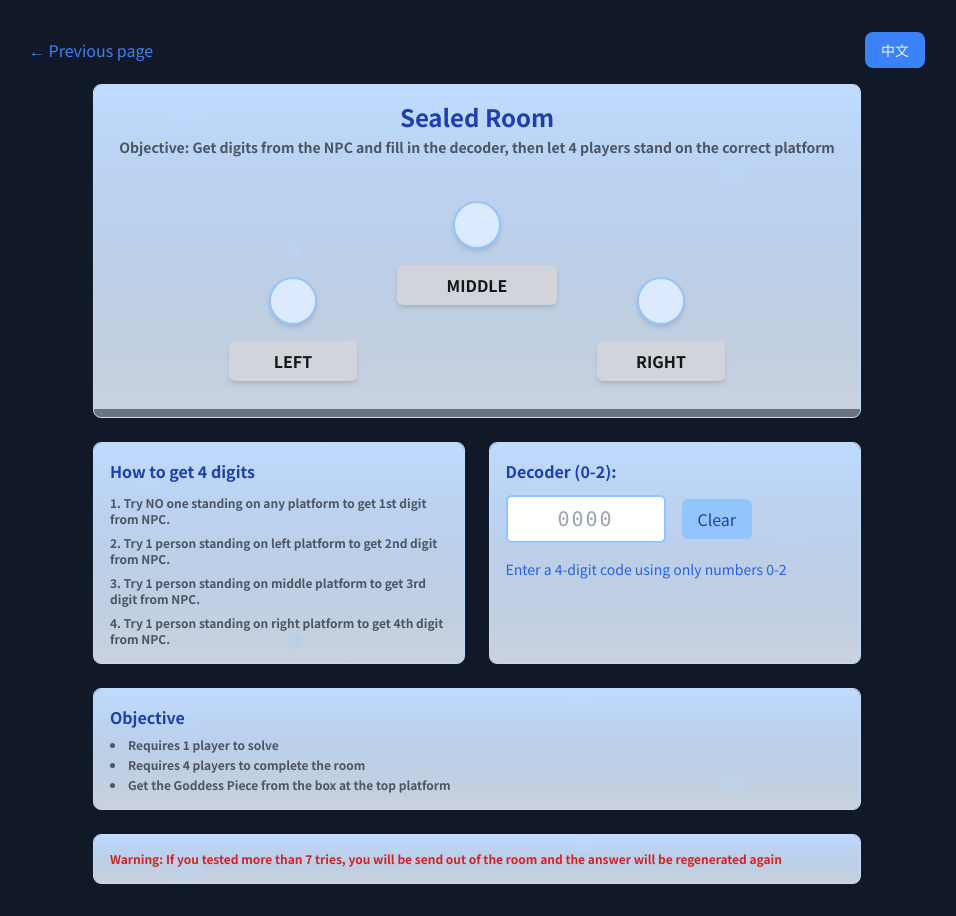
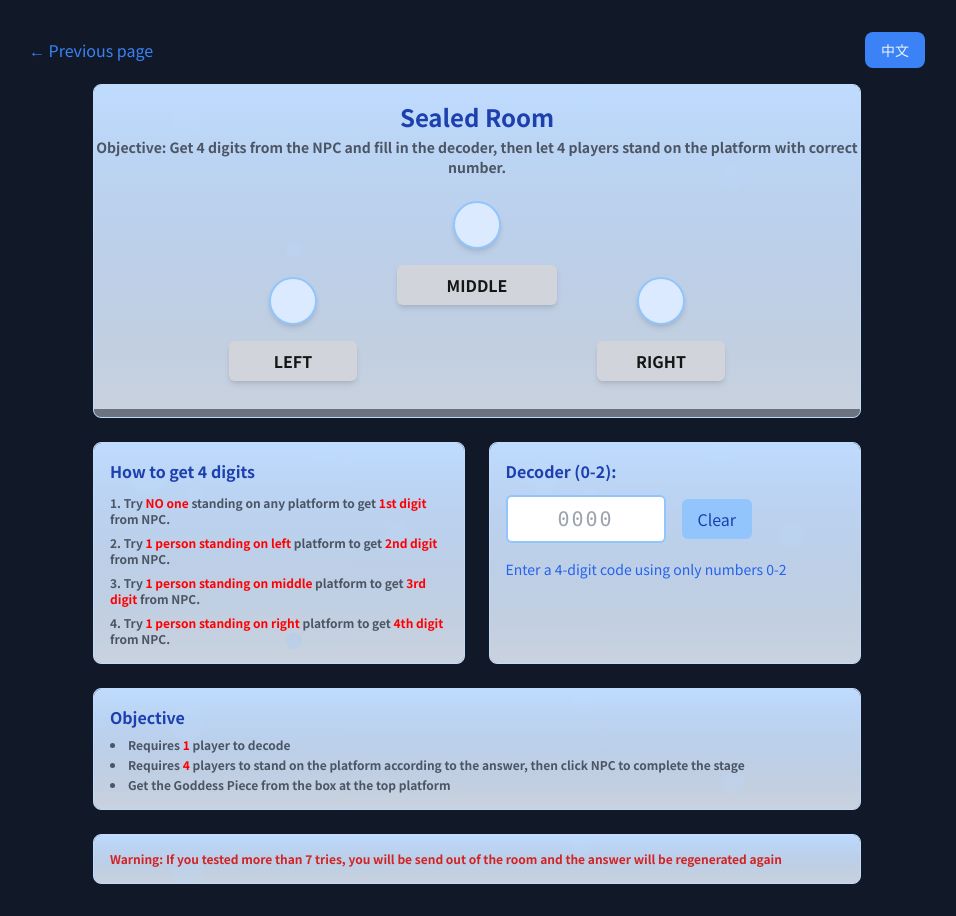
Before and after one commit to Heartkage/ms-tools, a Next.js app: page /party-quest/orbis/rooms/sealed in a window 1280 px wide. Shown: the whole page, without its empty margins (163-1119 px from the left). Built offline with nearby package versions, Linux system fonts and the light colour scheme.

Commit message:
add: translation with custom html color tags

```diff
--- a/app/party-quest/orbis/rooms/garden/page.tsx
+++ b/app/party-quest/orbis/rooms/garden/page.tsx
@@ -15,7 +15,7 @@ type Platform = {
 };
 
 export default function GardenRoom() {
-  const { t } = useLanguage();
+  const { t, tHtml } = useLanguage();
   const [copySuccess, setCopySuccess] = useState(false);
 
   // Initialize platforms with empty pots
@@ -275,11 +275,11 @@ export default function GardenRoom() {
         <div className="relative z-10">
           <div className="text-text-primary font-semibold mb-2">{t('common.objective')}</div>
           <ul className="list-decimal list-inside space-y-1 font-semibold text-xs text-text-secondary">
-            <li>{t('pages.orbisPQ.rooms.garden.objective1')}</li>
-            <li>{t('pages.orbisPQ.rooms.garden.objective2')}</li>
-            <li>{t('pages.orbisPQ.rooms.garden.objective3')}</li>
-            <li>{t('pages.orbisPQ.rooms.garden.objective4')}</li>
-            <li>{t('pages.orbisPQ.rooms.garden.objective5')}</li>
+            <li dangerouslySetInnerHTML={tHtml('pages.orbisPQ.rooms.garden.objective1')} />
+            <li dangerouslySetInnerHTML={tHtml('pages.orbisPQ.rooms.garden.objective2')} />
+            <li dangerouslySetInnerHTML={tHtml('pages.orbisPQ.rooms.garden.objective3')} />
+            <li dangerouslySetInnerHTML={tHtml('pages.orbisPQ.rooms.garden.objective4')} />
+            <li dangerouslySetInnerHTML={tHtml('pages.orbisPQ.rooms.garden.objective5')} />
           </ul>
         </div>
       </div>
--- a/app/party-quest/orbis/rooms/lobby/page.tsx
+++ b/app/party-quest/orbis/rooms/lobby/page.tsx
@@ -34,7 +34,7 @@ const DAY_COLORS: Record<string, DayInfo> = {
 };
 
 export default function Lobby() {
-  const { t } = useLanguage();
+  const { t, tHtml } = useLanguage();
   const [currentTime, setCurrentTime] = useState('');
   const [localTime, setLocalTime] = useState('');
   const [nextDayTime, setNextDayTime] = useState('');
@@ -227,7 +227,7 @@ export default function Lobby() {
             {currentTime}
           </div>
           <div className="text-xs sm:text-sm text-altText-secondary">
-            {t('pages.orbisPQ.rooms.lobby.serverTime', { server: selectedServer.displayName })} <span>({selectedServer.name === 'NA' ? 'EST/UTC-5' : selectedServer.name === 'TW' ? 'EST/UTC-5' : 'KST/UTC+9'})</span>
+            <span dangerouslySetInnerHTML={tHtml('pages.orbisPQ.rooms.lobby.serverTime', { server: selectedServer.displayName })} /> <span>({selectedServer.name === 'NA' ? 'EST/UTC-5' : selectedServer.name === 'TW' ? 'EST/UTC-5' : 'KST/UTC+9'})</span>
           </div>
         </div>
 
--- a/app/party-quest/orbis/rooms/on-the-way-up/page.tsx
+++ b/app/party-quest/orbis/rooms/on-the-way-up/page.tsx
@@ -7,7 +7,7 @@ import { roomConfig } from '../../constants';
 import { copyToClipboard } from '../../../../../lib/utils/clipboard';
 
 export default function OnTheWayUp() {
-  const { t } = useLanguage();
+  const { t, tHtml } = useLanguage();
   const [isLoading, setIsLoading] = useState(true);
   const [toggleStates, setToggleStates] = useState<number[][][]>([
     // First section - 4x4 grid
@@ -375,9 +375,9 @@ export default function OnTheWayUp() {
 
         <div className="relative z-10">
           <div className="text-text-primary font-semibold mb-2">{t('common.objective')}</div>
-          <ul className="list-disc list-inside space-y-1 font-semibold text-xs text-text-secondary">
+          <ul className="list-decimal list-inside space-y-1 font-semibold text-xs text-text-secondary">
             <li>{t('pages.orbisPQ.rooms.onTheWayUp.requirement1')}</li>
-            <li>{t('pages.orbisPQ.rooms.onTheWayUp.requirement2')}</li>
+            <li dangerouslySetInnerHTML={tHtml('pages.orbisPQ.rooms.onTheWayUp.requirement2')} />
             <li>{t('pages.orbisPQ.rooms.onTheWayUp.requirement3')}</li>
           </ul>
         </div>
--- a/app/party-quest/orbis/rooms/sealed/page.tsx
+++ b/app/party-quest/orbis/rooms/sealed/page.tsx
@@ -5,7 +5,7 @@ import { useLanguage } from '../../../../../contexts/LanguageContext';
 import { copyToClipboard } from '../../../../../lib/utils/clipboard';
 
 export default function SealedRoom() {
-  const { t } = useLanguage();
+  const { t, tHtml } = useLanguage();
   const [codeInput, setCodeInput] = useState('');
   const [showError, setShowError] = useState(false);
   const [copySuccess, setCopySuccess] = useState(false);
@@ -167,10 +167,10 @@ export default function SealedRoom() {
           <div className="relative z-10">
             <h3 className="text-base font-semibold text-text-primary mb-3">{t('pages.orbisPQ.rooms.sealed.howToGetDigits')}</h3>
             <div className="space-y-2 text-xs font-semibold text-text-secondary">
-              <p>{t('pages.orbisPQ.rooms.sealed.step1')}</p>
-              <p>{t('pages.orbisPQ.rooms.sealed.step2')}</p>
-              <p>{t('pages.orbisPQ.rooms.sealed.step3')}</p>
-              <p>{t('pages.orbisPQ.rooms.sealed.step4')}</p>
+              <p dangerouslySetInnerHTML={tHtml('pages.orbisPQ.rooms.sealed.step1')} />
+              <p dangerouslySetInnerHTML={tHtml('pages.orbisPQ.rooms.sealed.step2')} />
+              <p dangerouslySetInnerHTML={tHtml('pages.orbisPQ.rooms.sealed.step3')} />
+              <p dangerouslySetInnerHTML={tHtml('pages.orbisPQ.rooms.sealed.step4')} />
             </div>
           </div>
         </div>
@@ -277,8 +277,8 @@ export default function SealedRoom() {
         <div className="relative z-10">
           <div className="text-text-primary font-semibold mb-2">{t('common.objective')}</div>
           <ul className="list-disc list-inside space-y-1 font-semibold text-xs text-text-secondary">
-            <li>{t('pages.orbisPQ.rooms.sealed.requirement1')}</li>
-            <li>{t('pages.orbisPQ.rooms.sealed.requirement2')}</li>
+            <li dangerouslySetInnerHTML={tHtml('pages.orbisPQ.rooms.sealed.requirement1')} />
+            <li dangerouslySetInnerHTML={tHtml('pages.orbisPQ.rooms.sealed.requirement2')} />
             <li>{t('pages.orbisPQ.rooms.sealed.requirement3')}</li>
           </ul>
         </div>
--- a/contexts/LanguageContext.tsx
+++ b/contexts/LanguageContext.tsx
@@ -11,6 +11,7 @@ interface LanguageContextType {
   language: Language;
   setLanguage: (lang: Language) => void;
   t: (key: string, params?: Record<string, string>) => string;
+  tHtml: (key: string, params?: Record<string, string>) => { __html: string };
 }
 
 const messages: Record<Language, typeof enMessages> = {
@@ -51,7 +52,7 @@ export function LanguageProvider({ children }: { children: React.ReactNode }) {
     setLanguage(detectedLanguage);
   }, []);
 
-  const t = (key: string, params?: Record<string, string>) => {
+  const getTranslation = (key: string, params?: Record<string, string>) => {
     const keys = key.split('.');
     let value: any = messages[language];
 
@@ -70,6 +71,21 @@ export function LanguageProvider({ children }: { children: React.ReactNode }) {
     return result;
   };
 
+  const t = (key: string, params?: Record<string, string>) => {
+    return getTranslation(key, params);
+  };
+
+  const tHtml = (key: string, params?: Record<string, string>) => {
+    const translation = getTranslation(key, params);
+    // Replace \n with <br />
+    const withLineBreaks = translation.replace(/\\n/g, '<br />');
+    // Replace <color=#RRGGBB> with <span style="color: #RRGGBB">
+    const withColors = withLineBreaks.replace(/<color=#([0-9A-Fa-f]{6})>/g, '<span style="color: #$1">');
+    // Replace </color> with </span>
+    const withClosedColors = withColors.replace(/<\/color>/g, '</span>');
+    return { __html: withClosedColors };
+  };
+
   const handleSetLanguage = (lang: Language) => {
     setLanguage(lang);
     if (typeof window !== 'undefined') {
@@ -80,14 +96,14 @@ export function LanguageProvider({ children }: { children: React.ReactNode }) {
   // Prevent hydration mismatch by not rendering content until mounted
   if (!mounted) {
     return (
-      <LanguageContext.Provider value={{ language: 'en', setLanguage: handleSetLanguage, t }}>
+      <LanguageContext.Provider value={{ language: 'en', setLanguage: handleSetLanguage, t, tHtml }}>
         {children}
       </LanguageContext.Provider>
     );
   }
 
   return (
-    <LanguageContext.Provider value={{ language, setLanguage: handleSetLanguage, t }}>
+    <LanguageContext.Provider value={{ language, setLanguage: handleSetLanguage, t, tHtml }}>
       {children}
     </LanguageContext.Provider>
   );
--- a/messages/en.json
+++ b/messages/en.json
@@ -93,20 +93,20 @@
         "sealed": {
           "title": "Sealed Room",
           "shortTitle": "Sealed",
-          "solvePuzzle": "Objective: Get digits from the NPC and fill in the decoder, then let 4 players stand on the correct platform",
+          "solvePuzzle": "Objective: Get 4 digits from the NPC and fill in the decoder, then let 4 players stand on the platform with correct number.",
           "howToGetDigits": "How to get 4 digits",
-          "step1": "1. Try NO one standing on any platform to get 1st digit from NPC.",
-          "step2": "2. Try 1 person standing on left platform to get 2nd digit from NPC.",
-          "step3": "3. Try 1 person standing on middle platform to get 3rd digit from NPC.",
-          "step4": "4. Try 1 person standing on right platform to get 4th digit from NPC.",
+          "step1": "1. Try <color=#ff0000>NO one</color> standing on any platform to get <color=#ff0000>1st digit</color> from NPC.",
+          "step2": "2. Try <color=#ff0000>1 person standing on left</color> platform to get <color=#ff0000>2nd digit</color> from NPC.",
+          "step3": "3. Try <color=#ff0000>1 person standing on middle</color> platform to get <color=#ff0000>3rd digit</color> from NPC.",
+          "step4": "4. Try <color=#ff0000>1 person standing on right</color> platform to get <color=#ff0000>4th digit</color> from NPC.",
           "enterCode": "Decoder (0-2):",
           "clear": "Clear",
           "enterCodeHint": "Enter a 4-digit code using only numbers 0-2",
           "invalidCode": "Invalid code! This combination doesn't exist in the puzzle.",
           "copyAnswer": "Copy Answer",
           "requirements": "Requirements:",
-          "requirement1": "Requires 1 player to solve",
-          "requirement2": "Requires 4 players to complete the room",
+          "requirement1": "Requires <color=#ff0000>1</color> player to decode",
+          "requirement2": "Requires <color=#ff0000>4</color> players to stand on the platform according to the answer, then click NPC to complete the stage",
           "requirement3": "Get the Goddess Piece from the box at the top platform",
           "left": "LEFT",
           "middle": "MIDDLE",
@@ -116,7 +116,7 @@
         "lobby": {
           "title": "Lobby",
           "collectCD": "Objective: Find 0/1 {color} CD, click the CD player, then talk to NPC for the Goddess Piece",
-          "serverTime": "Current {server} Server time",
+          "serverTime": "Current <b>{server}</b> Server time",
           "clickTip": "(copy to clipboard)",
           "localTime": "Your Local Time",
           "nextDayChange": "Next Day Change",
@@ -171,7 +171,7 @@
           "cancel": "Cancel",
           "copyAnswer": "Copy Answer",
           "requirement1": "When a player reaches the top, the other can return to the bottom.",
-          "requirement2": "The top will configure levers while the bottom spams NPC to check the answer.",
+          "requirement2": "The top will <color=#ff0000>configure levers</color> while the bottom <color=#ff0000>spams NPC to check for the answer</color>.",
           "requirement3": "After clearing the stage, remember to get the Goddess Piece from the box."
         },
         "entrance": {
@@ -191,11 +191,11 @@
             "middle": "Middle",
             "bottom": "Bottom"
           },
-          "objective1": "After clearing mobs in the garden, seeds will drop",
-          "objective2": "Plant these seeds in the pots and find a dark Nependeath and a pot that cannot be planted",
-          "objective3": "After killing the dark Nependeath, the boss will appear",
-          "objective4": "After killing the boss, a \"Even Stranger Seed\" will drop, please plant this seed in the pot that cannot grow flowers",
-          "objective5": "After planting the seed, a \"Life of Grass\" will grow, take the \"Life of Grass\" and return to Central Tower and place it in the middle of the Statue to complete the party quest",
+          "objective1": "After clearing mobs in the garden, <color=#ff0000>seeds</color> will drop",
+          "objective2": "Plant these seeds in the pots and find a <color=#ff0000>Dark Nependeath</color> and a <color=#ff0000>pot that cannot be planted</color>",
+          "objective3": "After killing the <color=#ff0000>Dark Nependeath</color>, the boss will appear",
+          "objective4": "After killing the boss, an <color=#ff0000>Even Stranger Seed</color> will drop, then plant this seed in the <color=#ff0000>pot that cannot grow Nependeath</color>",
+          "objective5": "After planting the seed, a <color=#ff0000>Life of Grass</color> will grow. Take the <color=#ff0000>Life of Grass</color> and return to <color=#ff0000>Central Tower</color> and place it in the middle of the <color=#ff0000>Statue</color> to complete the party quest",
           "tip": "Note: If a pink Nependeath grows, do not kill it."
         }
       }
--- a/messages/zh.json
+++ b/messages/zh.json
@@ -93,20 +93,20 @@
         "sealed": {
           "title": "封印之間\n(400)",
           "shortTitle":"封印",
-          "solvePuzzle": "目標：根據NPC的回答填入下方的解碼器，再讓4位玩家站在對應的平台上通關",
+          "solvePuzzle": "目標：從NPC獲得4次提示並將數字填入下方解碼器，再讓四位玩家根據解答站在對應的平台上",
           "howToGetDigits": "如何獲得 4 位數字",
-          "step1": "1. 嘗試沒有人站在任何平台上，點擊 NPC 獲得第 1 位數字。",
-          "step2": "2. 嘗試 1 人站在左側(←)平台上，點擊 NPC 獲得第 2 位數字。",
-          "step3": "3. 嘗試 1 人站在中間(↑)平台上，點擊 NPC 獲得第 3 位數字。",
-          "step4": "4. 嘗試 1 人站在右側(→)平台上，點擊 NPC 獲得第 4 位數字。",
+          "step1": "1. 嘗試 <color=#ff0000>沒有人</color>站在任何平台上，點擊 NPC 獲得<color=#ff0000>第 1 位數字</color>。",
+          "step2": "2. 嘗試 <color=#ff0000>1 人站在左側</color>(←)平台上，點擊 NPC 獲得<color=#ff0000>第 2 位數字</color>。",
+          "step3": "3. 嘗試 <color=#ff0000>1 人站在中間</color>(↑)平台上，點擊 NPC 獲得<color=#ff0000>第 3 位數字</color>。",
+          "step4": "4. 嘗試 <color=#ff0000>1 人站在右側</color>(→)平台上，點擊 NPC 獲得<color=#ff0000>第 4 位數字</color>。",
           "enterCode": "輸入4次NPC的回答 (0-2):",
           "clear": "清除",
           "enterCodeHint": "輸入 4 位數字，請使用 0-2 之間的數字",
           "invalidCode": "無效的代碼！不存在這個組合。",
           "copyAnswer": "複製答案",
           "requirements": "通關條件：",
-          "requirement1": "只需要 1 名玩家解謎",
-          "requirement2": "需要共 4 名玩家依照答案以相同人數站在平台上通關",
+          "requirement1": "只需要 <color=#ff0000>1</color> 名玩家解謎",
+          "requirement2": "需要共 <color=#ff0000>4</color> 名玩家依照答案以相同人數站在平台上，再次點擊NPC即可通關",
           "requirement3": "記得到最上面打箱子取得女神像碎片",
           "left": "左側",
           "middle": "中間",
@@ -116,7 +116,7 @@
         "lobby": {
           "title": "休息室\n(CD)",
           "collectCD": "目標：找到 0/1 {color}唱片、點擊唱片機、和NPC對話取得女神像碎片",
-          "serverTime": "當前 {server} 伺服器時間",
+          "serverTime": "當前 <b>{server}</b> 伺服器時間",
           "clickTip": "(點擊複製到剪貼簿)",
           "localTime": "現在時間",
           "nextDayChange": "下次換日時間",
@@ -140,11 +140,11 @@
             "middle": "中",
             "bottom": "下"
           },
-          "objective1": "清空王房內的怪物後會掉落種子",
-          "objective2": "將種子種在花盆裡並找出「黑色食人花」和「無法種下種子」的花盆",
-          "objective3": "擊殺黑色食人花後，王會出現",
-          "objective4": "擊殺王後會掉落「更奇怪的種子」，請將這種子種在剛剛無法長出花朵的「王盆」裡",
-          "objective5": "取得生命草後，再回到中央塔放置在女神像中間，組隊任務就通關了",
+          "objective1": "清空王房內的怪物後會掉落<color=#ff0000>種子</color>",
+          "objective2": "將種子種在花盆裡並找出<color=#ff0000>黑色食人花</color>和<color=#ff0000>無法種下種子</color>的花盆",
+          "objective3": "擊殺<color=#ff0000>黑色食人花</color>後，王就會出現",
+          "objective4": "擊殺王後會掉落<color=#ff0000>「更奇怪的種子」</color>，請將這種子種在剛剛無法長出花朵的<color=#ff0000>王盆</color>裡",
+          "objective5": "取得<color=#ff0000>生命草</color>後，再回到<color=#ff0000>中央塔放置在女神像中間</color>，組隊任務就通關了",
           "tip": "注意：種下種子後，如果花盆裡長出的是粉色食人花，請勿觸碰。"
         },
         "storage": {
@@ -185,7 +185,7 @@
           "cancel": "取消",
           "copyAnswer": "複製答案",
           "requirement1": "當其中一人跳到最上層時，另一位可以回到最下面。",
-          "requirement2": "最上層的玩家會設定控制桿，最下面玩家要一直點NPC確認答案。",
+          "requirement2": "最<color=#ff0000>上層</color>的玩家會<color=#ff0000>設定控制桿</color>，最<color=#ff0000>下面</color>玩家要一直<color=#ff0000>點NPC確認答案</color>。",
           "requirement3": "通關後，記得打箱子取得女神像碎片"
         },
         "entrance": {
```
